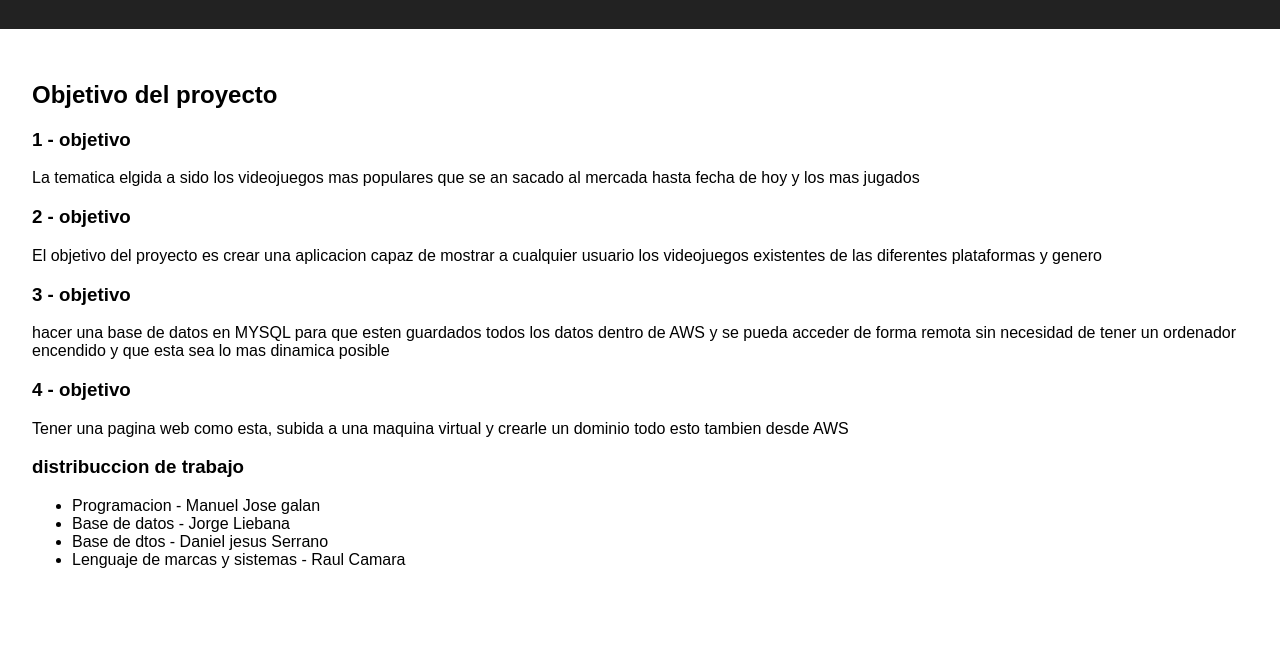
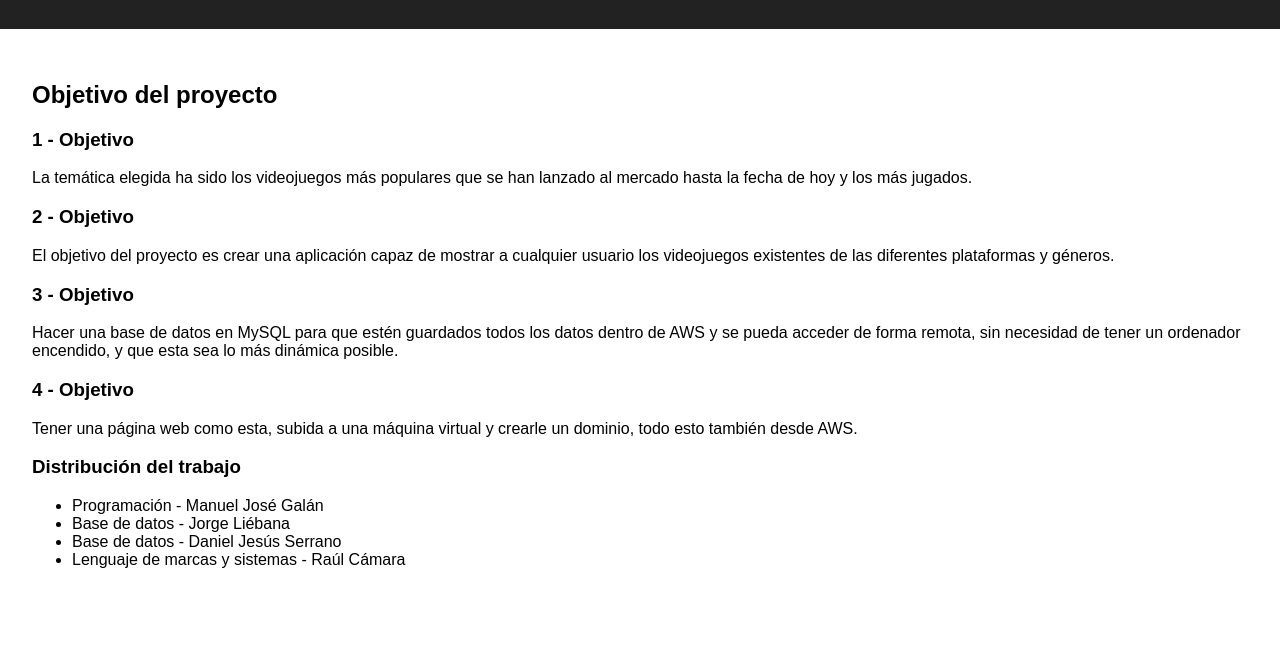
Before and after one commit to DanielDS0017/PracticaIntermodular, a plain HTML site: page Lenguaje de Marcas/pagina_intermodular/index.html in a window 1280 px wide. Shown: the part 117-783 px from the top of the page. Drawn offline with Linux system fonts and the light colour scheme.

Commit message:
solucion de faltas de ortografia

```diff
--- a/Lenguaje de Marcas/pagina_intermodular/index.html
+++ b/Lenguaje de Marcas/pagina_intermodular/index.html
@@ -22,39 +22,32 @@
     <section>
     <h2>Objetivo del proyecto</h2>
     <article>
-            <h3>1 - objetivo</h3>
-            <p>La tematica elgida a sido los videojuegos mas populares que se an sacado al mercada hasta fecha de hoy y
-                los mas jugados </p>
+        <h3>1 - Objetivo</h3>
+        <p>La temática elegida ha sido los videojuegos más populares que se han lanzado al mercado hasta la fecha de hoy y los más jugados.</p>
     </article>
     <article>
-            <h3>2 - objetivo</h3>
-            <p>El objetivo del proyecto es crear una aplicacion capaz de mostrar a cualquier usuario los videojuegos
-                existentes de las diferentes plataformas y genero</p>
+        <h3>2 - Objetivo</h3>
+        <p>El objetivo del proyecto es crear una aplicación capaz de mostrar a cualquier usuario los videojuegos existentes de las diferentes plataformas y géneros.</p>
     </article>
     <article>
-            <h3>3 - objetivo</h3>
-            <p>hacer una base de datos en MYSQL para que esten guardados todos los datos dentro de AWS y se pueda
-                acceder de forma remota sin necesidad de tener un ordenador encendido y que esta sea lo mas dinamica
-                posible </p>
+        <h3>3 - Objetivo</h3>
+        <p>Hacer una base de datos en MySQL para que estén guardados todos los datos dentro de AWS y se pueda acceder de forma remota, sin necesidad de tener un ordenador encendido, y que esta sea lo más dinámica posible.</p>
     </article>
     <article>
-            <h3>4 - objetivo</h3>
-            <p>Tener una pagina web como esta, subida a una maquina virtual y crearle un dominio todo esto tambien desde
-                AWS </p>
-        </article>
+        <h3>4 - Objetivo</h3>
+        <p>Tener una página web como esta, subida a una máquina virtual y crearle un dominio, todo esto también desde AWS.</p>
     </article>
     <article>
-            <h3>distribuccion de trabajo</h3>
-            <p>
+        <h3>Distribución del trabajo</h3>
         <ul>
-                <li>Programacion - Manuel Jose galan</li>
-                <li>Base de datos - Jorge Liebana</li>
-                <li>Base de dtos - Daniel jesus Serrano</li>
-                <li>Lenguaje de marcas y sistemas - Raul Camara</li>
+            <li>Programación - Manuel José Galán</li>
+            <li>Base de datos - Jorge Liébana</li>
+            <li>Base de datos - Daniel Jesús Serrano</li>
+            <li>Lenguaje de marcas y sistemas - Raúl Cámara</li>
         </ul>
-            </p>
     </article>
 </section>
+
 
     <section>
         <h2>Cambiar estilo</h2>
```
Lines whose indentation alone changed are shown as unchanged.
